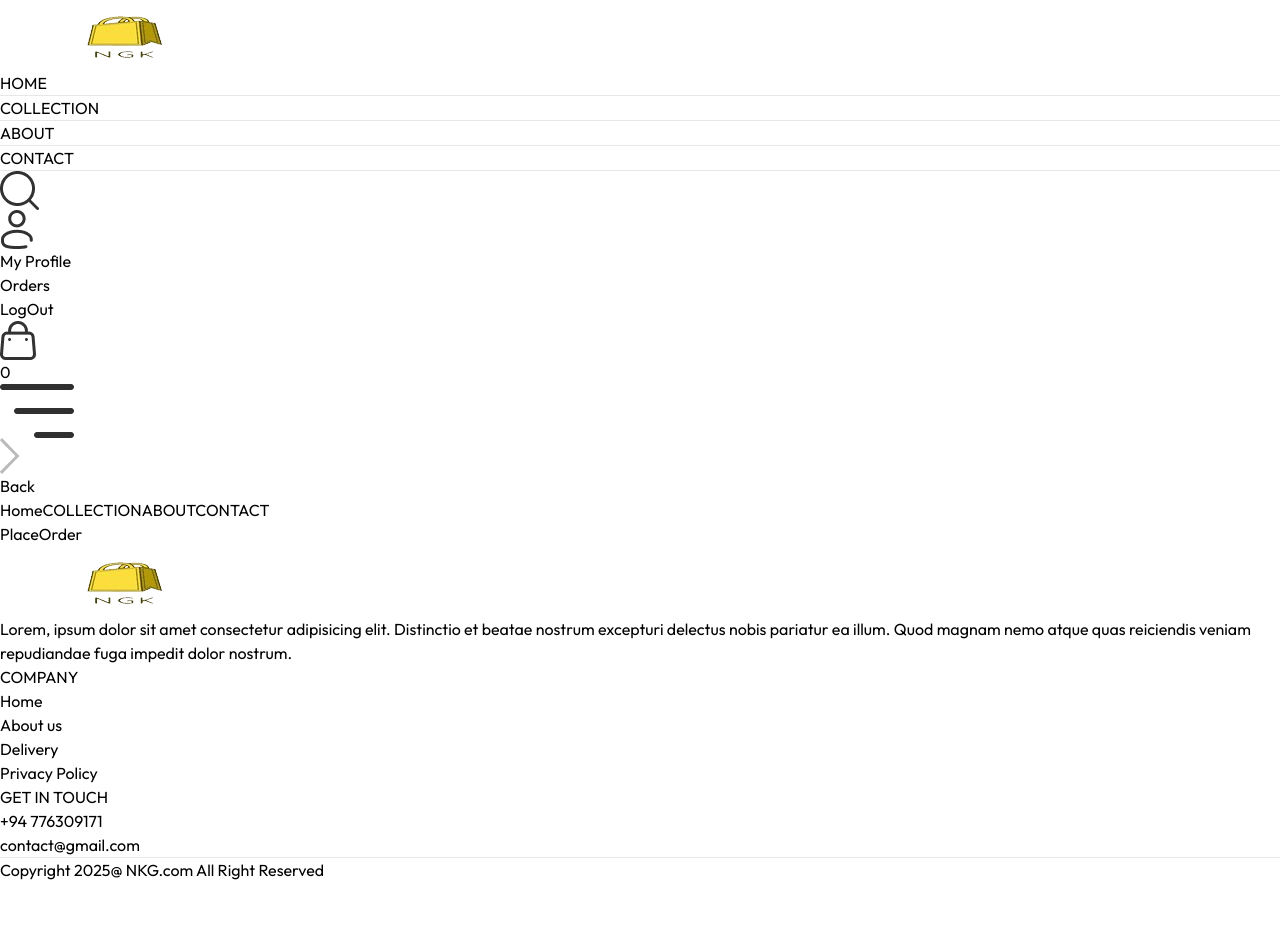
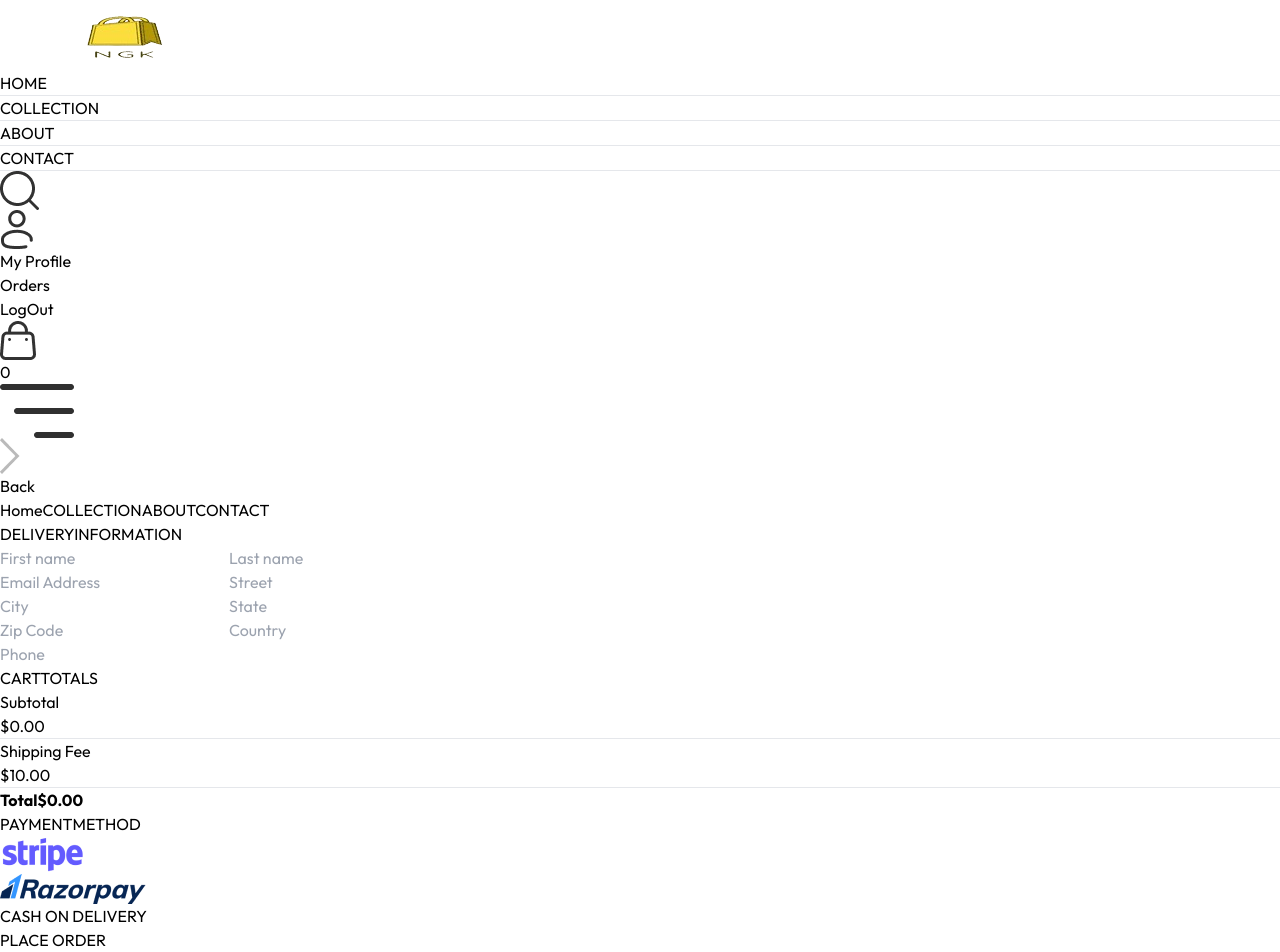
Before and after one commit to meyrushan29/cloth-shop_frontend, a React (Vite) app: page /place-order in a window 1280 px wide. Shown: the top 952 px of the page. Before the commit the page ends 882 px from the top, so only its background shows below. Built offline with nearby package versions, Linux system fonts and the light colour scheme.

Commit message:
OrderPage

```diff
--- a/src/components/NavBar.jsx
+++ b/src/components/NavBar.jsx
@@ -33,7 +33,7 @@ const NavBar = () => {
       <div className='flex items-center gap-6'>
         <img onClick={() => setShowSearch(true)} src={assets.search_icon} className='w-5 cursor-pointer' alt="Search Icon" />
         <div className='group relative'>
-          <img src={assets.profile_icon} alt="Profile Icon" className='w-5 cursor-pointer' />
+        <Link to='/login'>  <img src={assets.profile_icon} alt="Profile Icon" className='w-5 cursor-pointer' /> </Link>
           <div className='group-hover:block hidden absolute dropdown-menu right-0 pt-4'>
             <div className='flex flex-col gap-2 w-36 py-3 px-5 bg-slate-100 text-gray-500 rounded'>
               <p className='cursor-pointer hover:text-black'>My Profile</p>
@@ -55,7 +55,7 @@ const NavBar = () => {
       <div className={`absolute top-0 bottom-0 bg-white transition-all ${visible ? 'w-full' : 'hidden'}`}>
         <div className='flex flex-col text-gray-600'>
           <div onClick={() => setVisible(false)} className='flex items-center gap-4 p-3 cursor-pointer'>
-            <img src={assets.dropdown_icon} alt="Back Icon" className='h-4 rotate-180' />
+           <img src={assets.dropdown_icon} alt="Back Icon" className='h-4 rotate-180' />
             <p>Back</p>
           </div>
         </div>
--- a/src/context/ShopContext.jsx
+++ b/src/context/ShopContext.jsx
@@ -2,6 +2,7 @@ import { createContext,  useState } from "react";
 import { products } from "../assets/assets";
 import PropTypes from "prop-types";
 import { toast } from "react-toastify";
+import { useNavigate } from "react-router-dom";
 
 // Create a new context for the Shop
 export const ShopContext = createContext();
@@ -13,6 +14,7 @@ const ShopContextProvider = ({ children }) => {
     const [search,setSearch] = useState('')
     const [showSearch,setShowSearch] = useState(false);
     const [cartItems,setCartItems] = useState({});
+    const navigate = useNavigate();
 
 
     const addToCart = async (itemId,size) => {
@@ -113,7 +115,8 @@ const ShopContextProvider = ({ children }) => {
         cartItems, addToCart,
         getCartCount,
         updateQuantity,
-        getCartAmount
+        getCartAmount,
+        navigate
     };
 
     return (
--- a/src/pages/Cart.jsx
+++ b/src/pages/Cart.jsx
@@ -6,7 +6,7 @@ import { assets } from "../assets/assets";
 import CartTotal from "../components/CartTotal";
 
 const Cart = () => {
-  const { products, currency, cartItems , updateQuantity } = useContext(ShopContext);
+  const { products, currency, cartItems , updateQuantity,navigate } = useContext(ShopContext);
   const [cartData, setCartData] = useState([]);
 
   useEffect(() => {
@@ -64,6 +64,9 @@ const Cart = () => {
       <div className=" flex justify-end my-20">
         <div className=" w-full sm:w-[450px]">
           <CartTotal/>
+          <div className=" w-full text-end">
+            <button onClick={()=>navigate('/place-order')} className="bg-black text-white text-sm my-8 px-8 py-3">PROCEED TO CHECKOUT</button>
+          </div>
         </div>
       </div>
     </div>
--- a/src/pages/Orders.jsx
+++ b/src/pages/Orders.jsx
@@ -1,9 +1,70 @@
+import { useContext } from "react";
+import { ShopContext } from '../context/ShopContext';
+import Title from '../components/Title';
 
 
 const Orders = () => {
+  const { products, currency } = useContext(ShopContext);
+
   return (
-    <div>Orders</div>
-  )
-}
+    <div className="container mx-auto px-4 border-t pt-8 md:pt-16">
+      <div className="mb-8">
+        <Title text1={'MY'} text2={'ORDERS'} />
+      </div>
 
-export default Orders
+      <div className="space-y-6">
+        {products.slice(1, 4).map((item, index) => (
+          <div
+            key={index}
+            className="border rounded-lg p-4 md:p-6 shadow-sm hover:shadow-md transition-shadow duration-200"
+          >
+            <div className="flex flex-col md:flex-row md:items-center md:justify-between gap-6">
+              {/* Product Details Section */}
+              <div className="flex gap-6">
+                <div className="relative">
+                  <img
+                    src={item.image[0]}
+                    className="w-24 h-24 md:w-32 md:h-32 object-cover rounded-md"
+                    alt={item.name}
+                  />
+                </div>
+
+                <div className="flex-1">
+                  <h3 className="text-lg font-semibold text-gray-900">{item.name}</h3>
+
+                  <div className="mt-3 space-y-2">
+                    <div className="flex flex-wrap gap-4 text-sm text-gray-600">
+                      <p className="font-medium text-gray-900">
+                        {currency}{item.price.toLocaleString()}
+                      </p>
+                      <p>Quantity: 1</p>
+                      <p>Size: M</p>
+                    </div>
+
+                    <p className="text-sm text-gray-600">
+                      Order Date: <span className="text-gray-500">25 Jul, 2024</span>
+                    </p>
+                  </div>
+                </div>
+              </div>
+
+              {/* Status and Actions Section */}
+              <div className="flex flex-col md:flex-row items-start md:items-center gap-4 md:gap-8">
+                <div className="flex items-center gap-2">
+                  <span className="w-2.5 h-2.5 rounded-full bg-green-500"></span>
+                  <span className="text-sm font-medium text-green-700">Ready to Ship</span>
+                </div>
+
+                <button className="flex items-center gap-2 px-4 py-2 text-sm font-medium text-gray-700 border border-gray-300 rounded-md hover:bg-gray-50 transition-colors duration-200">
+                  Track Order
+                </button>
+              </div>
+            </div>
+          </div>
+        ))}
+      </div>
+    </div>
+  );
+};
+
+export default Orders;
--- a/src/pages/PlaceOrder.jsx
+++ b/src/pages/PlaceOrder.jsx
@@ -1,9 +1,128 @@
-
+import { useContext, useState } from "react";
+import { assets } from "../assets/assets";
+import CartTotal from "../components/CartTotal";
+import Title from "../components/Title";
+import { ShopContext } from "../context/ShopContext";
 
 const PlaceOrder = () => {
+  const [method, setMethod] = useState("cod");
+  const { navigate } = useContext(ShopContext);
+
+  const PaymentMethod = ({ type, logo, label }) => (
+    <div
+      onClick={() => setMethod(type)}
+      className="w-full lg:w-auto"
+    >
+      <div className="flex items-center gap-3 border rounded-md p-3 cursor-pointer hover:border-gray-400 transition-colors">
+        <div className={`w-4 h-4 border rounded-full flex items-center justify-center ${
+          method === type ? "border-green-500" : "border-gray-300"
+        }`}>
+          {method === type && <div className="w-2 h-2 bg-green-500 rounded-full" />}
+        </div>
+        {logo ? (
+          <img className="h-6" src={logo} alt={`${type} logo`} />
+        ) : (
+          <p className="text-gray-700 font-medium">{label}</p>
+        )}
+      </div>
+    </div>
+  );
+
   return (
-    <div>PlaceOrder</div>
-  )
-}
+    <div className="container mx-auto px-4 py-8">
+      <div className="flex flex-col lg:flex-row gap-8">
+        {/* Left Side - Delivery Information */}
+        <div className="flex-1">
+          <div className="mb-6">
+            <Title text1="DELIVERY" text2="INFORMATION" />
+          </div>
 
-export default PlaceOrder
+          <div className="space-y-4">
+            <div className="grid grid-cols-2 gap-4">
+              <input
+                className="w-full border border-gray-300 rounded-md py-2 px-4 focus:outline-none focus:ring-2 focus:ring-gray-200"
+                type="text"
+                placeholder="First name"
+              />
+              <input
+                className="w-full border border-gray-300 rounded-md py-2 px-4 focus:outline-none focus:ring-2 focus:ring-gray-200"
+                type="text"
+                placeholder="Last name"
+              />
+            </div>
+
+            <input
+              className="w-full border border-gray-300 rounded-md py-2 px-4 focus:outline-none focus:ring-2 focus:ring-gray-200"
+              type="email"
+              placeholder="Email Address"
+            />
+
+            <input
+              className="w-full border border-gray-300 rounded-md py-2 px-4 focus:outline-none focus:ring-2 focus:ring-gray-200"
+              type="text"
+              placeholder="Street"
+            />
+
+            <div className="grid grid-cols-2 gap-4">
+              <input
+                className="w-full border border-gray-300 rounded-md py-2 px-4 focus:outline-none focus:ring-2 focus:ring-gray-200"
+                type="text"
+                placeholder="City"
+              />
+              <input
+                className="w-full border border-gray-300 rounded-md py-2 px-4 focus:outline-none focus:ring-2 focus:ring-gray-200"
+                type="text"
+                placeholder="State"
+              />
+            </div>
+
+            <div className="grid grid-cols-2 gap-4">
+              <input
+                className="w-full border border-gray-300 rounded-md py-2 px-4 focus:outline-none focus:ring-2 focus:ring-gray-200"
+                type="number"
+                placeholder="Zip Code"
+              />
+              <input
+                className="w-full border border-gray-300 rounded-md py-2 px-4 focus:outline-none focus:ring-2 focus:ring-gray-200"
+                type="text"
+                placeholder="Country"
+              />
+            </div>
+
+            <input
+              className="w-full border border-gray-300 rounded-md py-2 px-4 focus:outline-none focus:ring-2 focus:ring-gray-200"
+              type="tel"
+              placeholder="Phone"
+            />
+          </div>
+        </div>
+
+        {/* Right Side - Payment Information */}
+        <div className="lg:w-[400px]">
+          <div className="mb-8">
+            <CartTotal />
+          </div>
+
+          <div className="mb-6">
+            <Title text1="PAYMENT" text2="METHOD" />
+          </div>
+
+          <div className="space-y-3">
+            <PaymentMethod type="stripe" logo={assets.stripe_logo} />
+            <PaymentMethod type="razorpay" logo={assets.razorpay_logo} />
+            <PaymentMethod type="cod" label="CASH ON DELIVERY" />
+          </div>
+
+          <button
+            onClick={() => navigate("/orders")}
+            className="w-full mt-8 bg-black hover:bg-gray-800 text-white py-3 rounded-md transition-colors"
+          >
+            PLACE ORDER
+          </button>
+        </div>
+      </div>
+    </div>
+  );
+};
+
+export default PlaceOrder;
```
Also changed, not shown: jsconfig.json (added, +15 -0 lines), src/pages/Login.jsx (+67 -5 lines).
